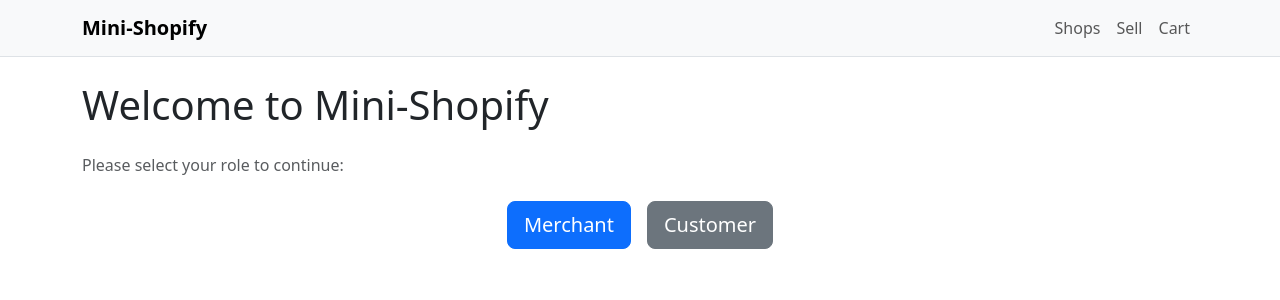
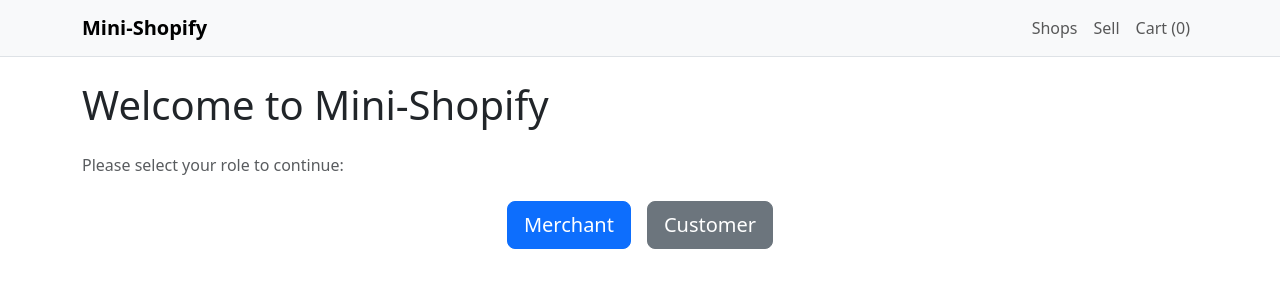
Before and after one commit to Peter-Tourkoyiannis/SYSC-4806-Group, a Spring Boot app: page / in a window 1280 px wide. Shown: the top 300 px of the page. Run offline with Spring Boot 4, Linux system fonts and the light colour scheme.

Commit message:
added cart livecount attribute to navbar based on teammates PR

```diff
--- a/src/main/resources/templates/fragments/layout.html
+++ b/src/main/resources/templates/fragments/layout.html
@@ -16,7 +16,9 @@
         <div class="navbar-nav">
             <a class="nav-link" th:href="@{/shops}">Shops</a>
             <a class="nav-link" th:href="@{/merchant/shops/new}">Sell</a>
-            <a class="nav-link" th:href="@{/cart}">Cart</a>
+            <a class="nav-link" th:href="@{/cart}">
+                Cart (<span th:text="${cartItemCount ?: 0}">0</span>)
+            </a>
         </div>
     </div>
 </nav>
```
